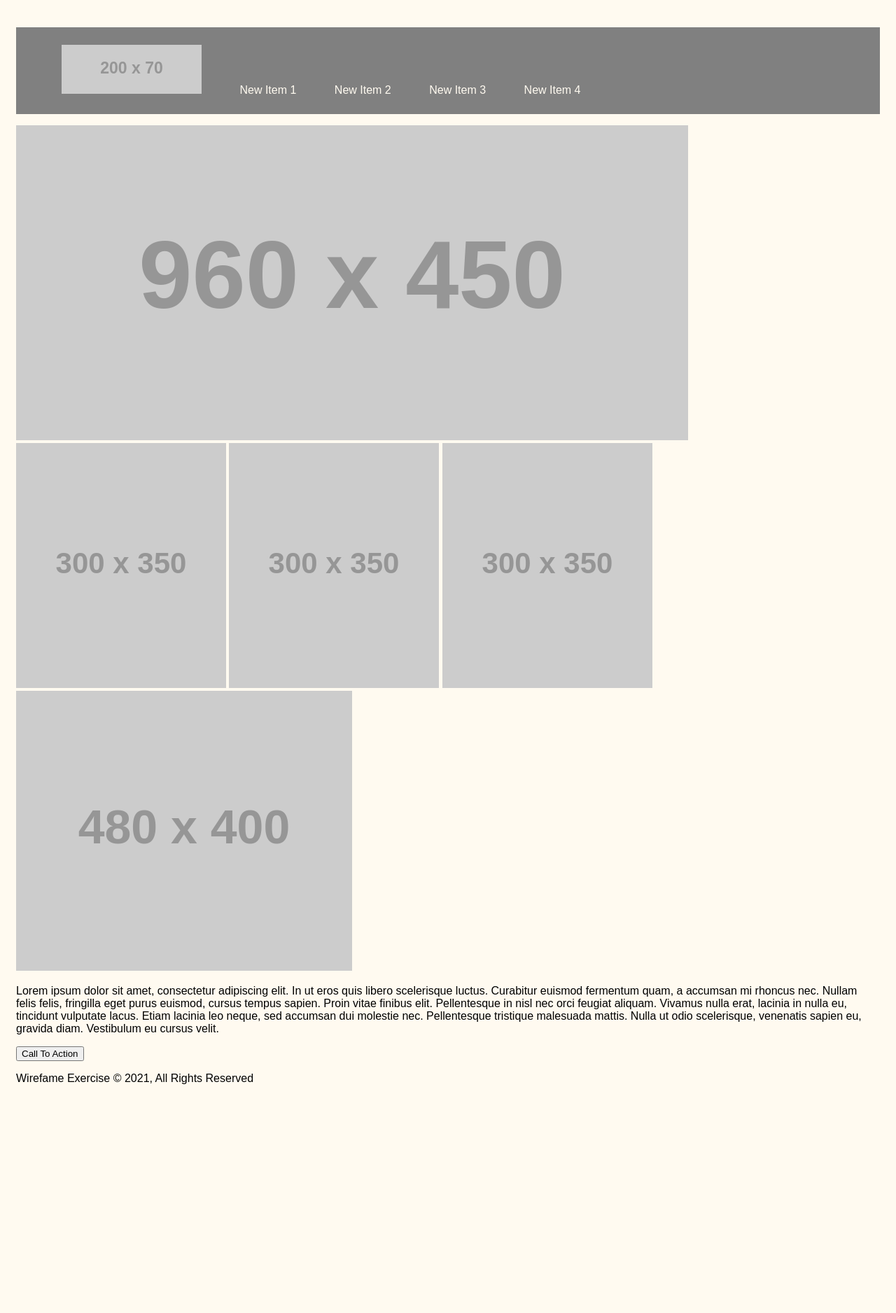
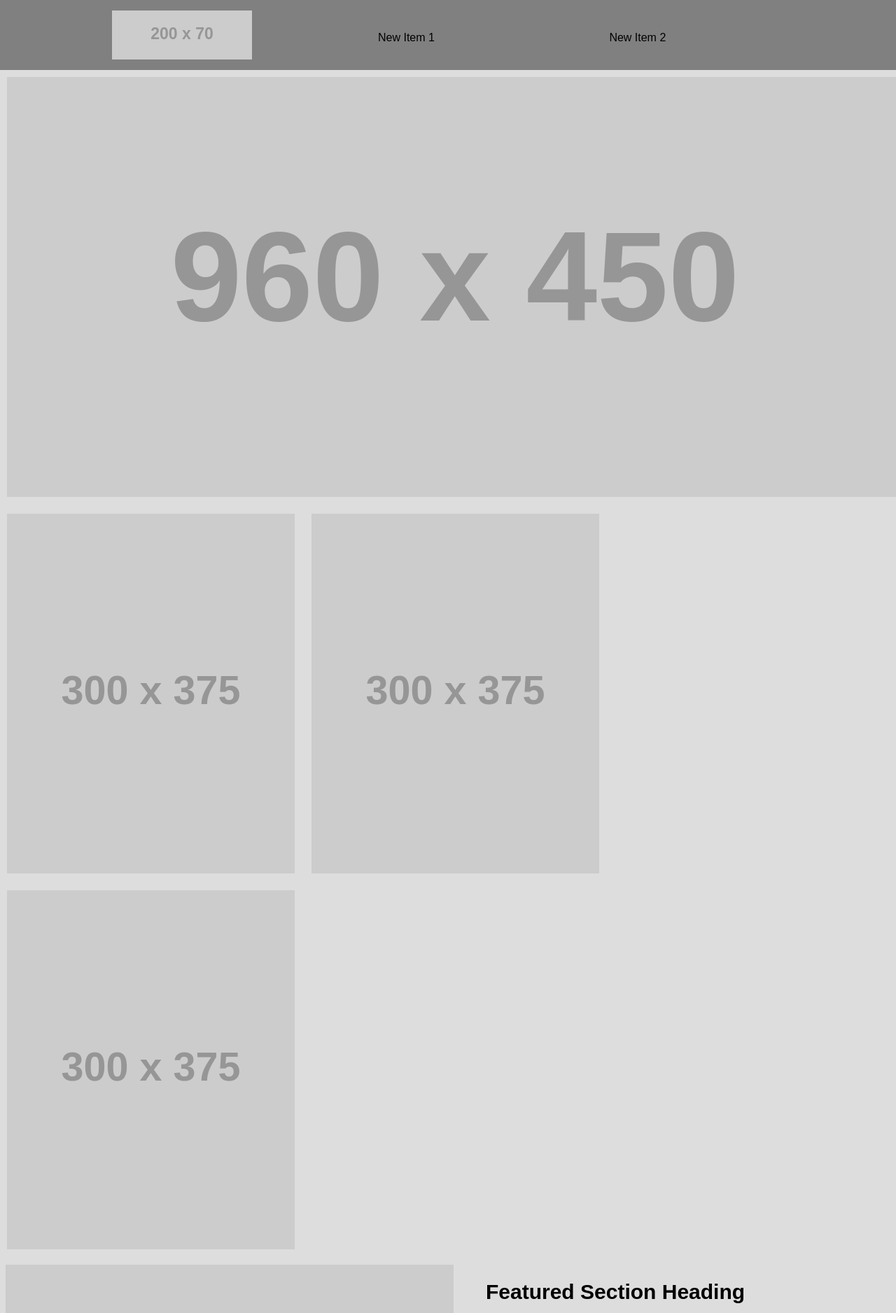
Before and after one commit to nawal-ahmad/wirefame-exercise, a plain HTML site: page index.html in a window 1280 px wide. Shown: the top 1876 px of the page at 70% size. Before the commit the page ends 1589 px from the top, so only its background shows below. Drawn offline with Linux system fonts and the light colour scheme; placeholder pictures from the web are drawn by us.

Commit message:
adding CSS

```diff
--- a/CSS/styles.css
+++ b/CSS/styles.css
@@ -1,27 +1,90 @@
 *{
-  box-sizing: border-box;
+  margin: 0cm;
 }
-
 body {
-  background-color:floralwhite;
+  background-color: #ddd;
   color: black;
   font-family: Arial, Helvetica, sans-serif;
-  padding: 15px;
 }
 
 header{
-position: relative;
-background-color: gray;
-
+  width: 100%;
+  height: 100px;
+  background-color: gray;
 }
-
+header nav{
+  padding-top: 15px;
+  padding-left: 20px;
+}
+header nav img{
+  float: left;
+  padding-right: 150px;
+  padding-left: 100px;
+}
 
 header nav ul li {
   display:inline-block;
-  padding: 25px;
+  padding: 15px;
+  padding-right: 200px;
+  padding-top: 30px;
 }
 
 header nav ul li a{
   text-decoration:none ;
-  color:floralwhite;
+  text-decoration: none;
+  color:black;
+  padding: 15px;
 }
+
+main img{
+  margin: 10px;
+  width: 100%;
+}
+
+main section img{
+  margin: 10px;
+  display: inline-block;
+  width:32.1%;
+}
+
+main article img{
+  float: left;
+  display: inline-block;
+  width: 50%;
+  margin: 8px;
+}
+main article div {
+  padding: 10px;
+  float: right;
+  display: inline-block;
+  width: 45%;
+  margin: 10px;
+}
+
+main article div h2 {
+  padding: 10px;
+  font-size: 30px;
+}
+main article div p {
+  padding: 12px;
+  font-size: 17px;
+}
+
+button{
+  margin: 20px;
+  font-size: 25px;
+  color: #ddd;
+  background-color:black ;
+}
+button:hover{
+  color: #ddd;
+  background-color:gray ;
+}
+footer{
+  padding-top: 40px;
+  text-align: center;
+  clear: both;
+  height: 100px;
+  width: 100%;
+  background-color: gray;
+}
--- a/index.html
+++ b/index.html
@@ -9,12 +9,11 @@
 </head>
 <body>
   <header>
-
     <nav>
       <ul>
-        <li><img src="https://via.placeholder.com/200x70/000000/FFFFFF/?text=IPaddress.net
+        <img src="https://via.placeholder.com/200x70/000000/FFFFFF/?text=IPaddress.net
 
-          C/O https://placeholder.com/#How_To_Use_Our_Placeholders" alt=""></li>
+        C/O https://placeholder.com/#How_To_Use_Our_Placeholders" alt="">
         <li><a href="##">New Item 1</a></li>
         <li><a href="##">New Item 2</a></li>
         <li><a href="##">New Item 3</a></li>
@@ -23,35 +22,40 @@
     </nav>
   </header>
   <main>
-    <section>
+
     <img src="https://via.placeholder.com/960x450/000000/FFFFFF/?text=IPaddress.net
 
     C/O https://placeholder.com/#How_To_Use_Our_Placeholders" alt="">
-    </section>
+  <section>
+      <img src="https://via.placeholder.com/300x375/000000/FFFFFF/?text=IPaddress.net C/O https://placeholder.com/#How_To_Use_Our_Placeholders" alt="">
+      <img src="https://via.placeholder.com/300x375/000000/FFFFFF/?text=IPaddress.net C/O https://placeholder.com/#How_To_Use_Our_Placeholders" alt="">
+      <img src="https://via.placeholder.com/300x375/000000/FFFFFF/?text=IPaddress.net C/O https://placeholder.com/#How_To_Use_Our_Placeholders" alt="">
 
-    <section>
-    <img src="https://via.placeholder.com/300x350/000000/FFFFFF/?text=IPaddress.net
+  </section>
 
-    C/O https://placeholder.com/#How_To_Use_Our_Placeholders" alt="">
-
-    <img src="https://via.placeholder.com/300x350/000000/FFFFFF/?text=IPaddress.net
-
-    C/O https://placeholder.com/#How_To_Use_Our_Placeholders" alt="">
-    <img src="https://via.placeholder.com/300x350/000000/FFFFFF/?text=IPaddress.net
-
-    C/O https://placeholder.com/#How_To_Use_Our_Placeholders" alt="">
-    </section>
-    <section>
+    <article>
       <img src="https://via.placeholder.com/480x400/000000/FFFFFF/?text=IPaddress.net
 
       C/O https://placeholder.com/#How_To_Use_Our_Placeholders" alt="">
+      <div>
+      <h2>Featured Section Heading</h2>
       <p>
-        Lorem ipsum dolor sit amet, consectetur adipiscing elit. In ut eros quis libero scelerisque luctus. Curabitur euismod fermentum quam, a accumsan mi rhoncus nec. Nullam felis felis, fringilla eget purus euismod, cursus tempus sapien. Proin vitae finibus elit. Pellentesque in nisl nec orci feugiat aliquam. Vivamus nulla erat, lacinia in nulla eu, tincidunt vulputate lacus. Etiam lacinia leo neque, sed accumsan dui molestie nec. Pellentesque tristique malesuada mattis. Nulla ut odio scelerisque, venenatis sapien eu, gravida diam. Vestibulum eu cursus velit.
-      </p>
+        Lorem ipsum dolor sit amet, consectetur adipiscing elit. Vivamus mattis hendrerit nunc, sit amet vulputate risus ultricies ut. Ut sit amet commodo velit. Fusce non placerat sem, quis porttitor nulla. Morbi in rutrum nulla. Lorem ipsum dolor sit amet, consectetur adipiscing elit. Pellentesque habitant morbi tristique senectus et netus et malesuada fames ac turpis egestas. Suspendisse gravida felis vel cursus laoreet. Duis fermentum tellus vitae metus interdum consectetur. Suspendisse mattis eget metus sed dapibus. Curabitur placerat, justo non convallis feugiat, lorem dui fermentum augue, sed lacinia nulla eros at augue. Vestibulum ultrices, purus sed posuere blandit, odio magna congue enim, a auctor mi velit quis nulla. Etiam vehicula mollis vestibulum. Morbi augue sem, consectetur eget nisl sit amet, gravida elementum tortor. Vestibulum ante ipsum primis in faucibus orci luctus et ultrices posuere cubilia curae; Phasellus aliquam lacus sit amet felis tristique scelerisque.
+
+        Donec velit neque, sagittis et urna sit amet, aliquet pellentesque ex. Quisque nec purus a tellus auctor lobortis sit amet id ante. Aenean molestie sapien leo, in iaculis mi pretium et. Curabitur in blandit dolor. Ut non sapien eleifend, dapibus lorem sit amet, ullamcorper risus. Vestibulum molestie arcu at diam lobortis pharetra. Ut nec sagittis tellus, eget tincidunt nisi. Phasellus at semper lectus. In hac habitasse platea dictumst. Nunc tortor dolor, molestie ut purus sit amet, pharetra fringilla ligula. Maecenas eu efficitur dolor. Nunc eget metus laoreet justo hendrerit lobortis vitae sed leo.
+
+        Integer finibus pretium venenatis. Nulla faucibus molestie tincidunt. Phasellus maximus nisl non eros consectetur commodo. Donec sollicitudin tempus justo eget condimentum. Etiam blandit efficitur molestie. Etiam a condimentum ipsum. Praesent suscipit velit ac viverra iaculis. Curabitur quam nibh, tincidunt ac nunc consectetur, bibendum dignissim purus. Integer pulvinar felis odio, eu elementum massa mattis nec. Morbi et justo non risus laoreet bibendum.
+
+        Pellentesque arcu tellus, pretium nec nisl eget, tincidunt tempor nibh. Phasellus non rutrum mauris, eu convallis tortor. Nullam faucibus quam nibh, feugiat hendrerit ante rutrum vel. Nulla tempor orci vel velit euismod vehicula. Aenean sed libero odio. Nunc sit amet ultrices felis, facilisis interdum ligula. Nulla facilisi. Phasellus euismod ipsum ut lorem malesuada, et cursus urna efficitur.
+
+        Suspendisse a elit fermentum justo congue bibendum ut condimentum elit. Pellentesque non euismod orci. Sed euismod interdum turpis vitae aliquet. Curabitur ultricies metus mauris, sit amet finibus nisi venenatis non. Phasellus ullamcorper gravida egestas. Vestibulum tortor purus, ultrices at molestie sed, malesuada vel lectus. Nullam ac lacus augue. Cras vel lectus egestas, iaculis est nec, dignissim elit. Praesent consequat iaculis cursus. Morbi bibendum risus at mauris aliquet, in pretium nunc porttitor. Lorem ipsum dolor sit amet, consectetur adipiscing elit. Sed ornare mi tellus, ac cursus lorem ultrices ac. Cras sit amet nulla nec ante dictum luctus. Nullam fermentum turpis ac sapien elementum posuere. Donec gravida lacinia leo, eu commodo orci ornare quis.
+
+              </p>
       <button>
         Call To Action
       </button>
-    </section>
+      </div>
+    </article>
   </main>
   <footer>
     <p>Wirefame Exercise © 2021, All Rights Reserved</p>
```
